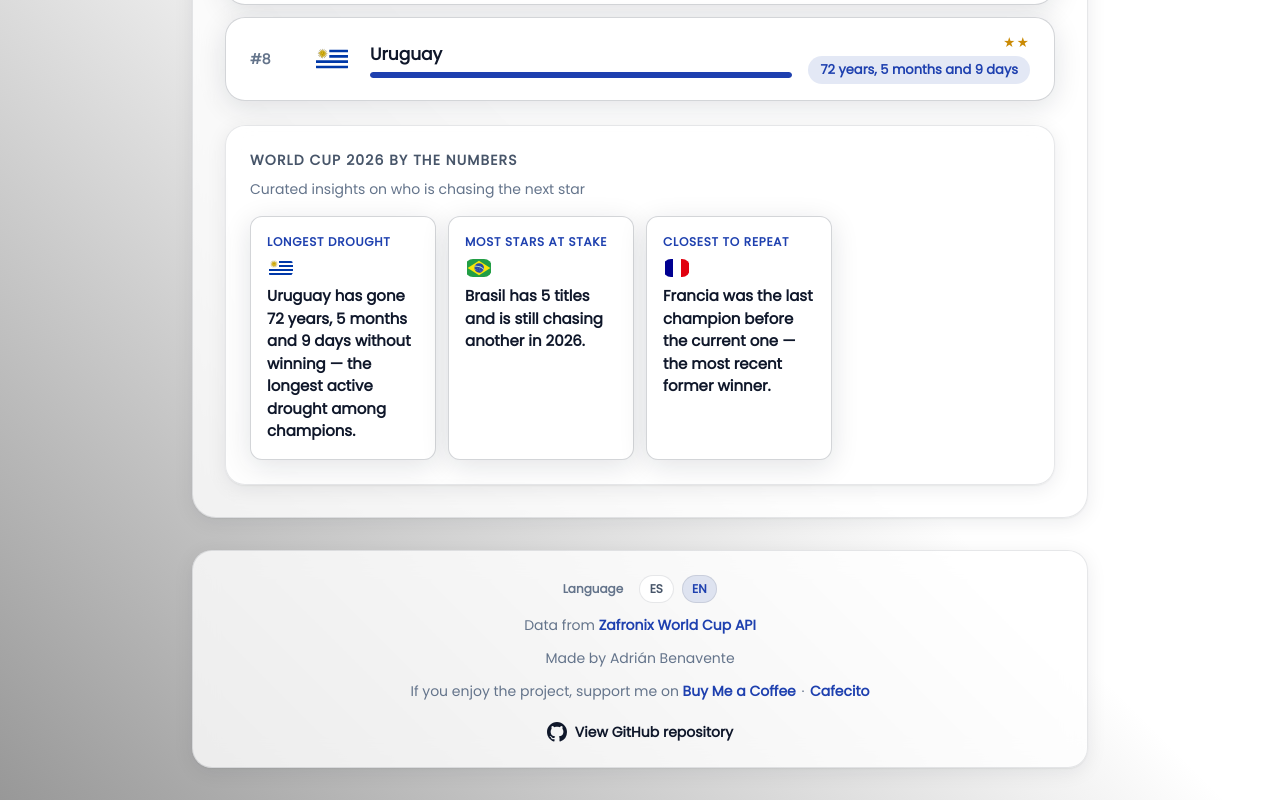
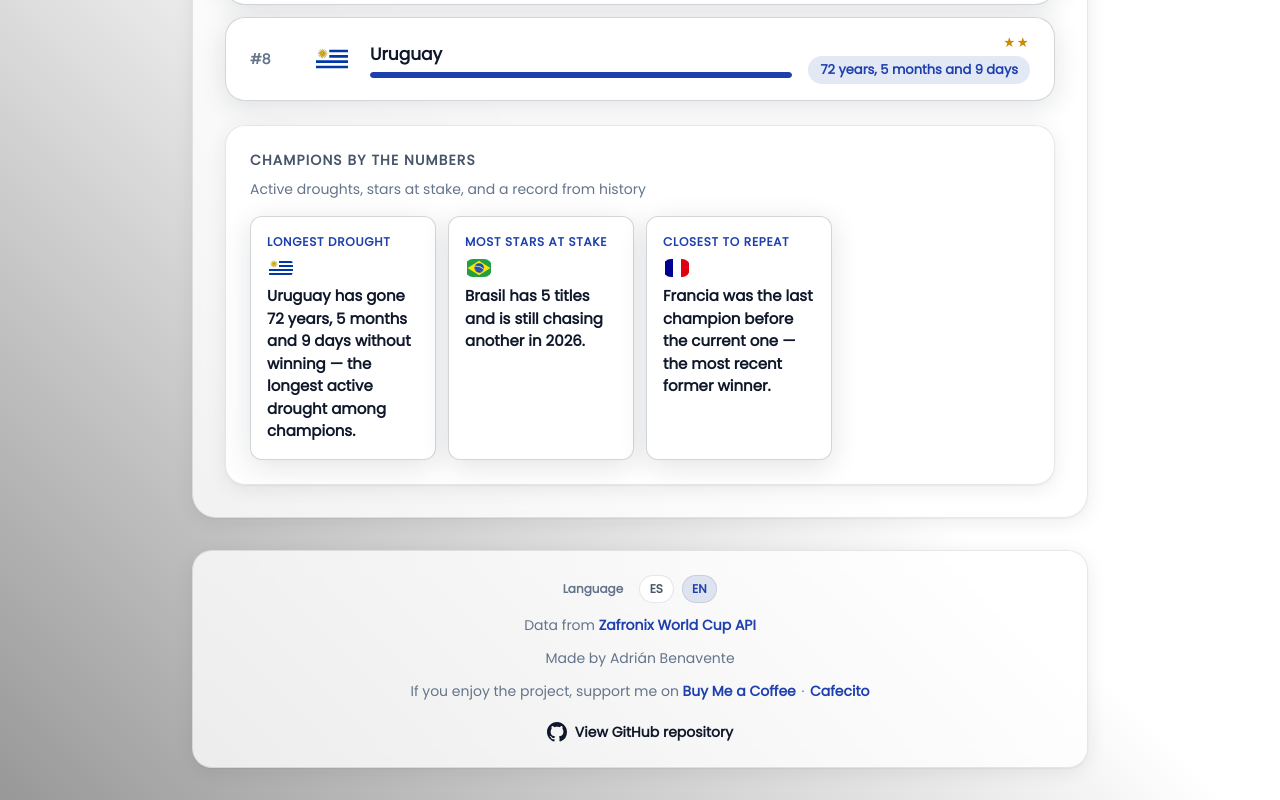
Before and after one commit to Adrian-Benavente/cuanto-tiempo-campeon, a React (Create React App) app: page / in a window 1280 px wide. Shown: the part 1422-2222 px from the top of the page. Built offline with nearby package versions, Linux system fonts and the light colour scheme; no server answers.

Commit message:
Update README.md and translations for spotlight section; change "Mundial 2026 en números" to "Campeones en números" and adjust subtitles to reflect active droughts and historical records.

```diff
--- a/src/i18n/translations.js
+++ b/src/i18n/translations.js
@@ -29,8 +29,8 @@ export const translations = {
     recentResultsSubtitle: "Mundial {year}",
     matchInProgress: "En desarrollo",
     noRecentResults: "Aún no hay resultados del torneo",
-    spotlightTitle: "Mundial 2026 en números",
-    spotlightSubtitle: "Datos curados sobre quién busca la próxima estrella",
+    spotlightTitle: "Campeones en números",
+    spotlightSubtitle: "Sequías activas, estrellas en juego y un récord de la historia",
     spotlightLabelLongest: "Sequía más larga",
     spotlightLabelStars: "Más estrellas en juego",
     spotlightLabelClosest: "Más cerca de repetir",
@@ -95,8 +95,8 @@ export const translations = {
     recentResultsSubtitle: "World Cup {year}",
     matchInProgress: "In progress",
     noRecentResults: "No tournament results yet",
-    spotlightTitle: "World Cup 2026 by the numbers",
-    spotlightSubtitle: "Curated insights on who is chasing the next star",
+    spotlightTitle: "Champions by the numbers",
+    spotlightSubtitle: "Active droughts, stars at stake, and a record from history",
     spotlightLabelLongest: "Longest drought",
     spotlightLabelStars: "Most stars at stake",
     spotlightLabelClosest: "Closest to repeat",
```
Also changed, not shown: 1 other file (tests, documents, lock files or other folders).
